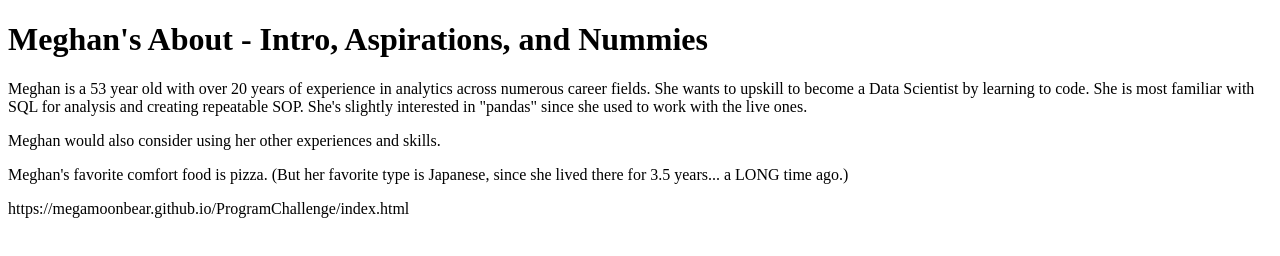
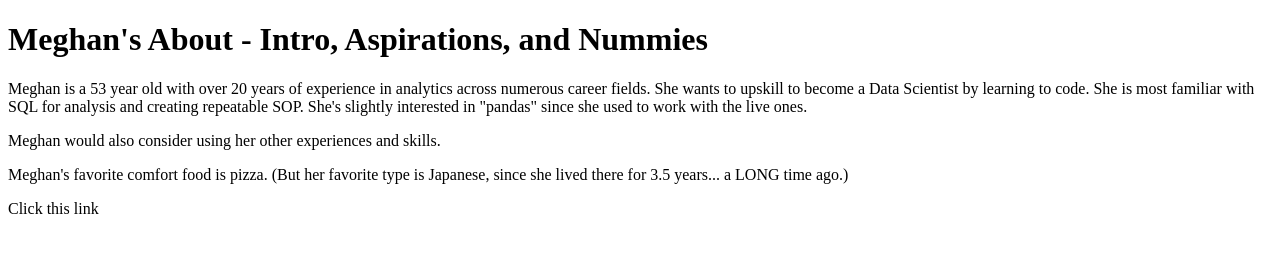
Before and after one commit to MegaMoonBear/ProgramChallenge, a plain HTML site: page about.html in a window 1280 px wide. Drawn offline with Linux system fonts and the light colour scheme.

Commit message:
Update about.html
    <!-- Correct the link to the Homepage -->
    <!-- Added "target="_blank"" for the link to open the Index on a new, "blank" page -->
    <!-- Alternate label for link as Return to Meghan's IndexAsHome -->
    <a href"https://megamoonbear.github.io/ProgramChallenge/index.html" target="_blank">Click this link</a>

Signed-off-by: MoonBear_Nagano <coachmeghancarr@gmail.com>

```diff
--- a/about.html
+++ b/about.html
@@ -15,7 +15,9 @@
     <p>Meghan would also consider using her other experiences and skills.</p>
     <p></p>
     <p>Meghan's favorite comfort food is pizza. (But her favorite type is Japanese, since she lived there for 3.5 years... a LONG time ago.) </p>
-    <!-- Correct the link to the Homepage and Return to Meghan's IndexAsHome -->
-    <a href"https://megamoonbear.github.io/ProgramChallenge/index.html">https://megamoonbear.github.io/ProgramChallenge/index.html</a>
+    <!-- Correct the link to the Homepage -->
+    <!-- Added "target="_blank"" for the link to open the Index on a new, "blank" page -->
+    <!-- Alternate label for link as Return to Meghan's IndexAsHome -->
+    <a href"https://megamoonbear.github.io/ProgramChallenge/index.html" target="_blank">Click this link</a>
 </body>
 </html>
```
